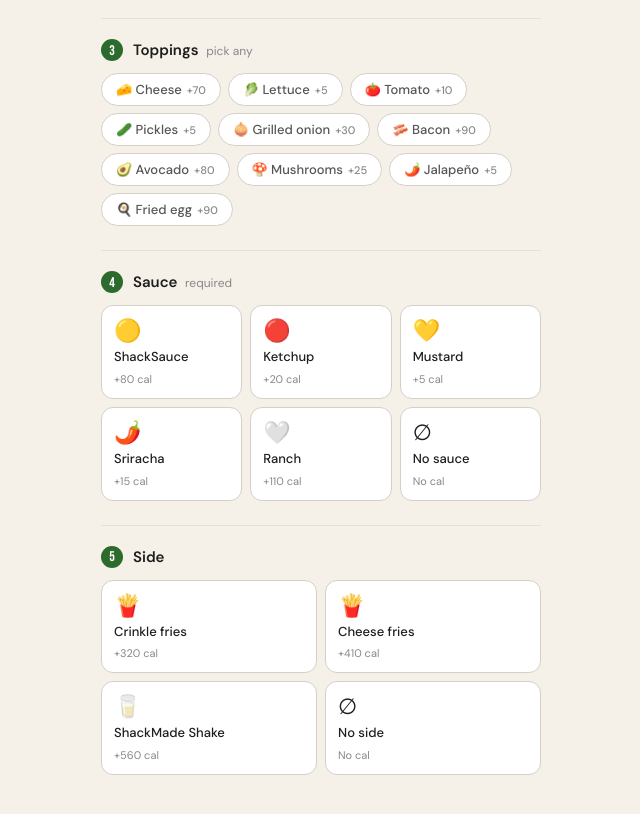
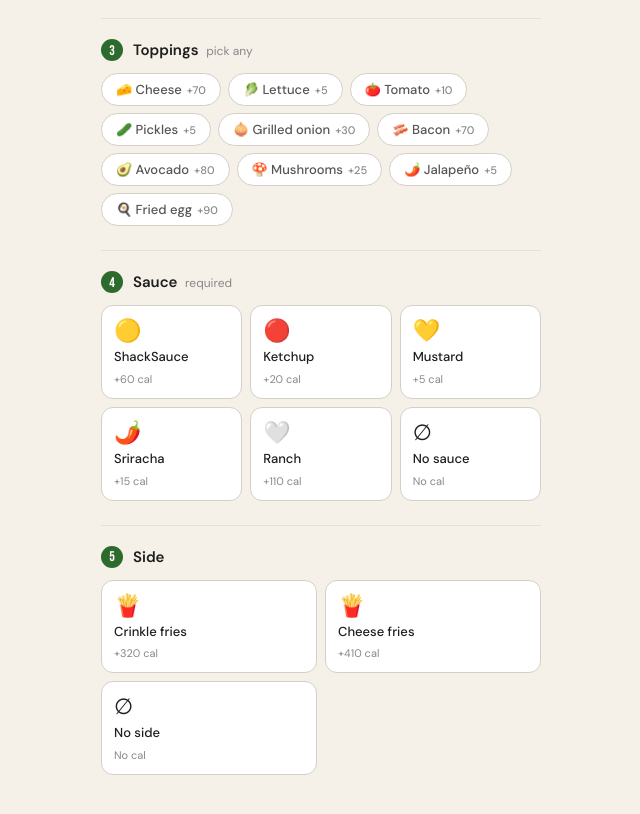
Before and after one commit to dylbac/Shake-Shack-Demo, a plain HTML site: page index.html in a window 1280 px wide. Shown: the part 840-1654 px from the top of the page, without its empty margins (319-959 px from the left). Drawn offline with Linux system fonts and the light colour scheme.

Commit message:
Update index.html

```diff
--- a/index.html
+++ b/index.html
@@ -551,10 +551,10 @@
 
 <script>
 const PROTEINS = [
-  { id:'smash',   name:'SmashBurger',    emoji:'🥩',  cal:430, p:27, f:28, c:26, color:'#8B2635', h:22, label:'beef patty' },
-  { id:'double',  name:'Double Smash',   emoji:'🥩',  cal:680, p:48, f:46, c:26, color:'#6B1A28', h:32, label:'double beef patty' },
-  { id:'chicken', name:'Crispy Chicken', emoji:'🍗',  cal:490, p:35, f:24, c:42, color:'#B8860B', h:24, label:'crispy chicken' },
-  { id:'veggie',  name:'Veggie Shack',   emoji:'🌿',  cal:390, p:15, f:16, c:50, color:'#2E7D32', h:20, label:'veggie patty' },
+  { id:'smash',   name:'SmashBurger',    emoji:'🥩',  cal:190, p:19, f:12, c:0, color:'#8B2635', h:22, label:'beef patty' },
+  { id:'double',  name:'Double Smash',   emoji:'🥩',  cal:380, p:38, f:24, c:0, color:'#6B1A28', h:32, label:'double beef patty' },
+  { id:'chicken', name:'Crispy Chicken', emoji:'🍗',  cal:270, p:28, f:15, c:5, color:'#B8860B', h:24, label:'crispy chicken' },
+  { id:'veggie',  name:'Veggie Shack',   emoji:'🌿',  cal:210, p:8, f:4, c:20, color:'#2E7D32', h:20, label:'veggie patty' },
 ];
 const BUNS = [
   { id:'potato',  name:'Potato roll',    emoji:'🍞',  cal:180, p:5,  f:3,  c:34, color:'#C8941A', h:28, topH:34 },
@@ -567,14 +567,14 @@
   { id:'tomato',    name:'Tomato',          emoji:'🍅', cal:10,  p:0, f:0, c:2,  color:'#E53935' },
   { id:'pickles',   name:'Pickles',         emoji:'🥒', cal:5,   p:0, f:0, c:1,  color:'#8BC34A' },
   { id:'onion',     name:'Grilled onion',   emoji:'🧅', cal:30,  p:0, f:0, c:7,  color:'#CE93D8' },
-  { id:'bacon',     name:'Bacon',           emoji:'🥓', cal:90,  p:6, f:7, c:0,  color:'#7B1515' },
+  { id:'bacon',     name:'Bacon',           emoji:'🥓', cal:70,  p:6, f:7, c:0,  color:'#7B1515' },
   { id:'avocado',   name:'Avocado',         emoji:'🥑', cal:80,  p:1, f:7, c:4,  color:'#2E7D32' },
   { id:'mushroom',  name:'Mushrooms',       emoji:'🍄', cal:25,  p:2, f:1, c:3,  color:'#5D4037' },
   { id:'jalapeno',  name:'Jalapeño',        emoji:'🌶️', cal:5,   p:0, f:0, c:1,  color:'#C62828' },
   { id:'egg',       name:'Fried egg',       emoji:'🍳', cal:90,  p:6, f:7, c:0,  color:'#F9A825' },
 ];
 const SAUCES = [
-  { id:'shack',   name:'ShackSauce',   emoji:'🟡', cal:80, p:0, f:8, c:2,  color:'#F0C040' },
+  { id:'shack',   name:'ShackSauce',   emoji:'🟡', cal:60, p:0, f:8, c:2,  color:'#F0C040' },
   { id:'ketchup', name:'Ketchup',      emoji:'🔴', cal:20, p:0, f:0, c:5,  color:'#C62828' },
   { id:'mustard', name:'Mustard',      emoji:'💛', cal:5,  p:0, f:0, c:1,  color:'#F9A825' },
   { id:'sriracha',name:'Sriracha',     emoji:'🌶️', cal:15, p:0, f:0, c:3,  color:'#D32F2F' },
@@ -584,7 +584,6 @@
 const SIDES = [
   { id:'fries',   name:'Crinkle fries',   emoji:'🍟', cal:320, p:5,  f:15, c:44 },
   { id:'cfries',  name:'Cheese fries',    emoji:'🍟', cal:410, p:9,  f:22, c:46 },
-  { id:'shake',   name:'ShackMade Shake', emoji:'🥛', cal:560, p:14, f:24, c:76 },
   { id:'none',    name:'No side',         emoji:'∅',  cal:0,   p:0,  f:0,  c:0  },
 ];
 
```
